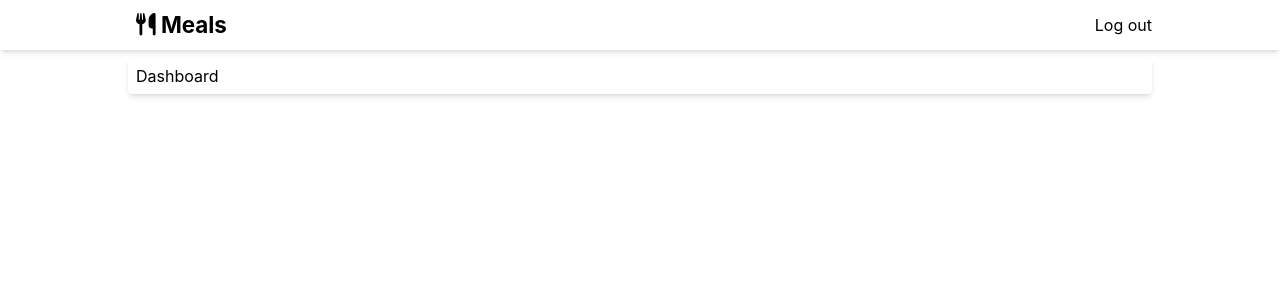
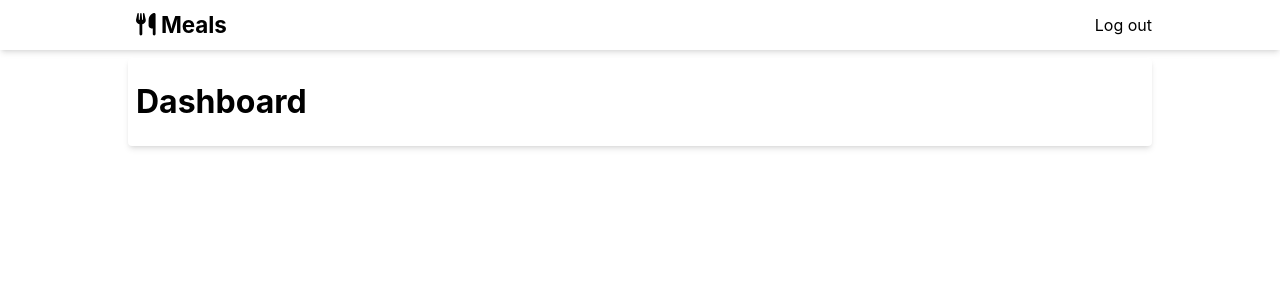
Before and after one commit to ptrhvns/meals, a React (Vite) app in the folder web/: page /dashboard in a window 1280 px wide. Shown: the top 300 px of the page. Built offline with nearby package versions, Linux system fonts and the light colour scheme; sample sign-in values are in the browser's storage.

Commit message:
Add heading

```diff
--- a/web/src/routes/Dashboard.tsx
+++ b/web/src/routes/Dashboard.tsx
@@ -1,3 +1,4 @@
+import Heading from "../components/Heading";
 import Navbar from "../components/Navbar";
 import PageLayout from "../components/PageLayout";
 import RequireAuthn from "../components/RequireAuthn";
@@ -14,7 +15,7 @@ export default function Dashboard() {
       <Navbar />
 
       <PageLayout>
-        <div>Dashboard</div>
+        <Heading>Dashboard</Heading>
       </PageLayout>
     </RequireAuthn>
   );
```
